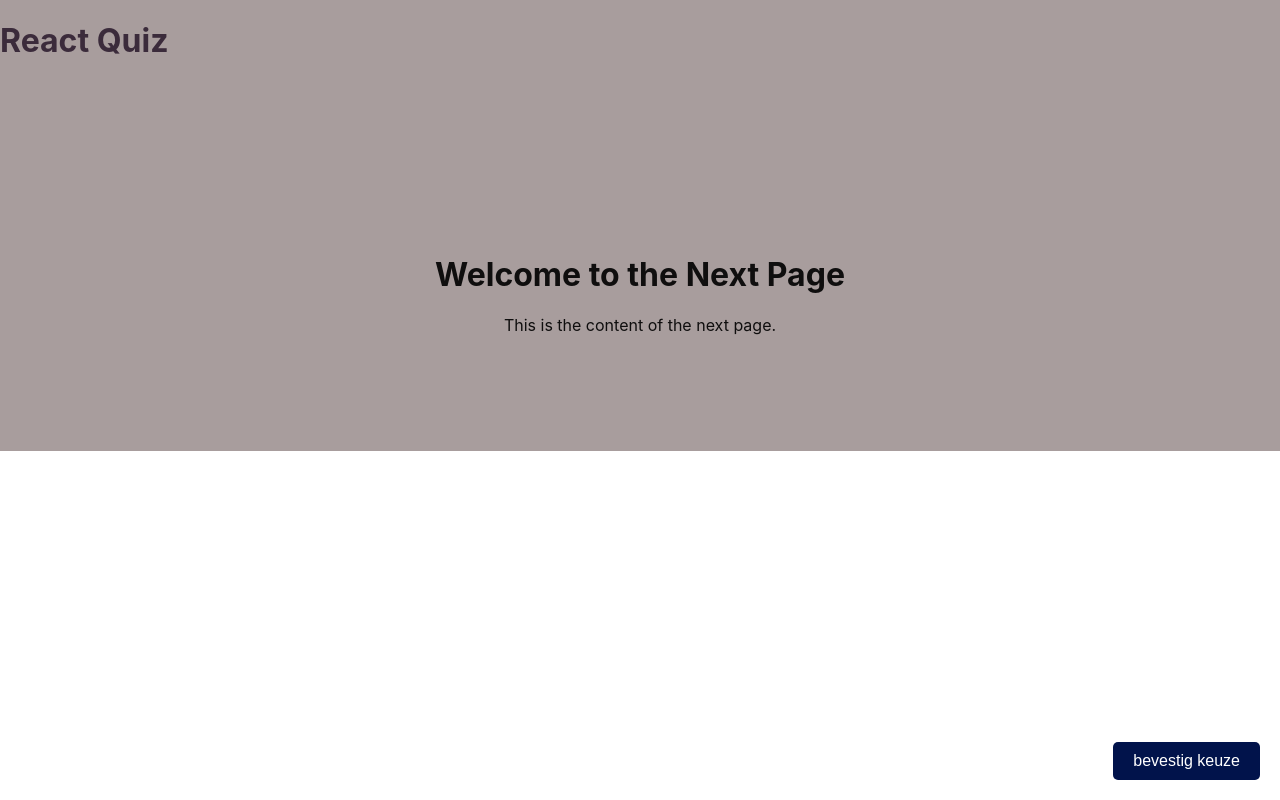
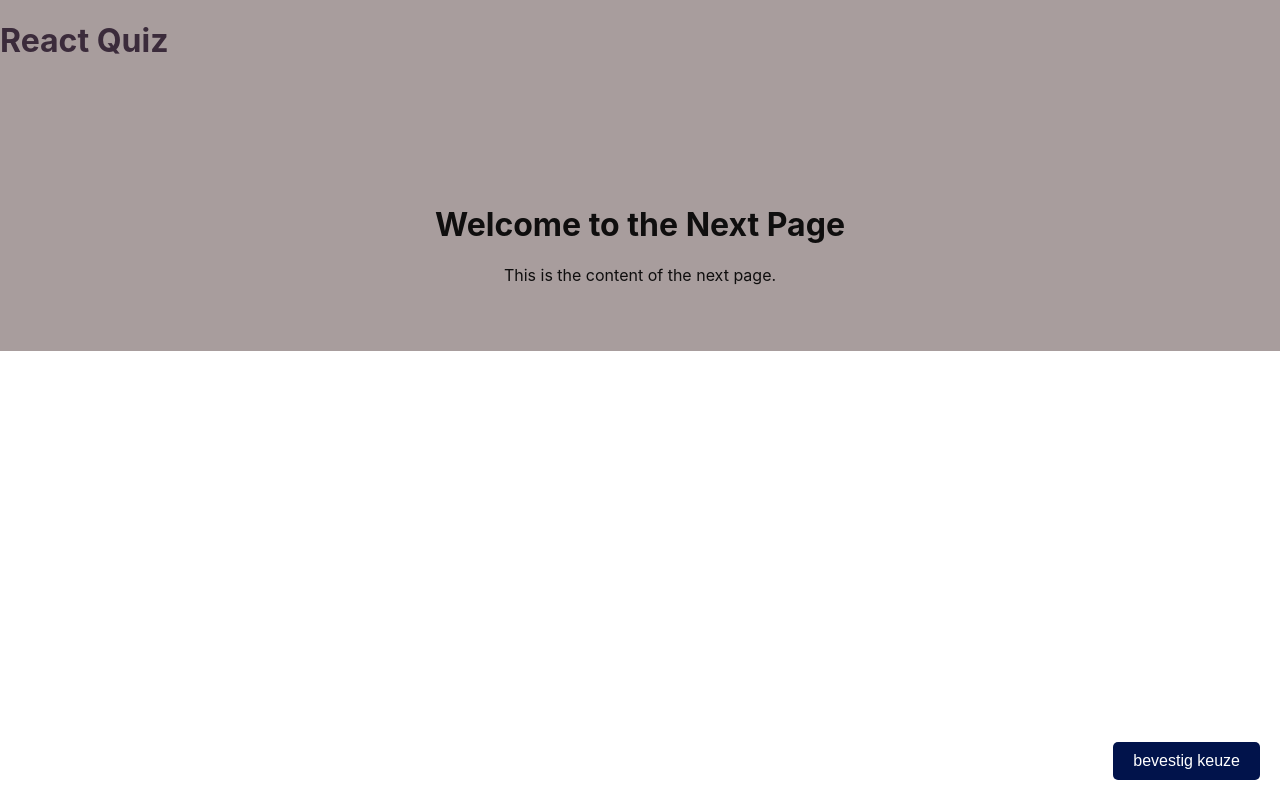
Before and after one commit to Melanforsaken/ReactQuiz2, a React (Create React App) app: page /next-page in a window 1280 px wide. Built offline with nearby package versions, Linux system fonts and the light colour scheme.

Commit message:
aanpassing aan App.css code

```diff
--- a/src/App.css
+++ b/src/App.css
@@ -24,7 +24,7 @@
 .App-body {
   background-color: rgb(168, 157, 157);
   color: #0f0e0e;
-  padding: 100px;
+  padding: 50px; /* Reduced from 100px */
 }
 
 .App-link {
```
